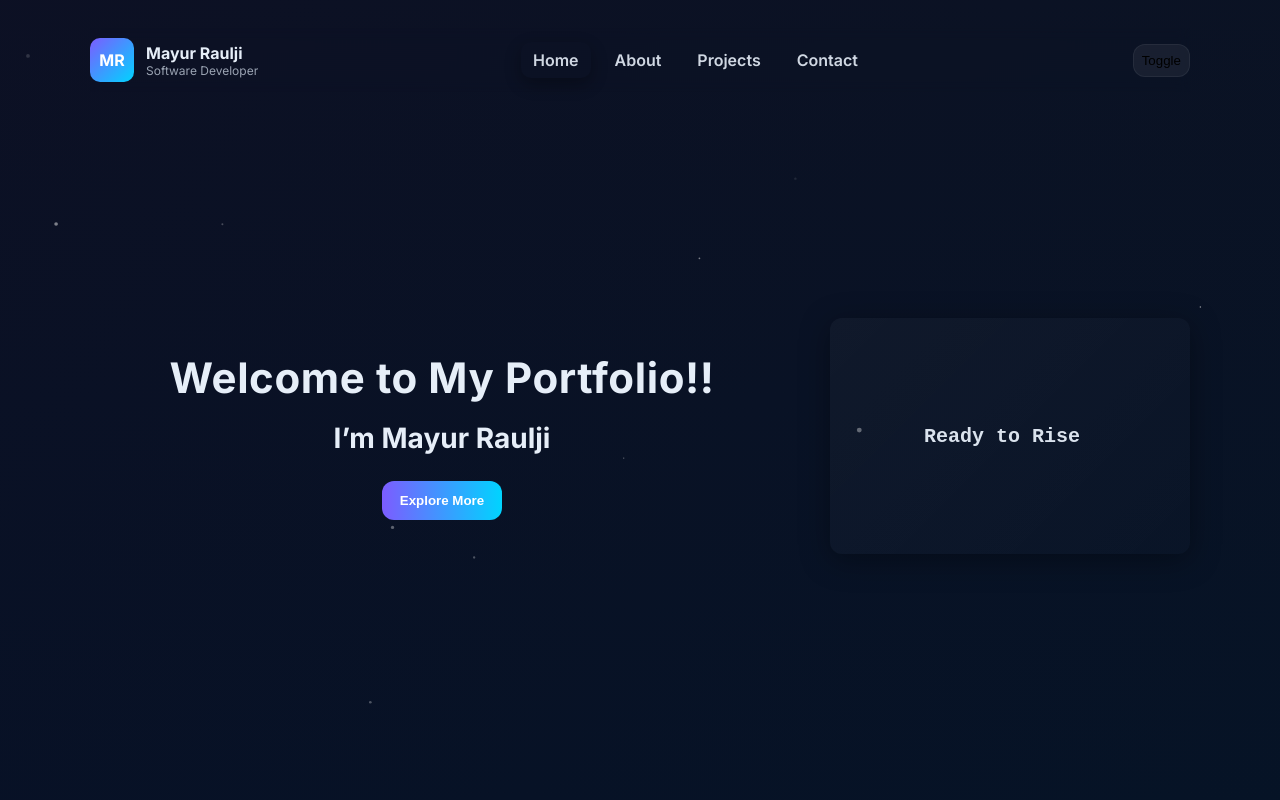
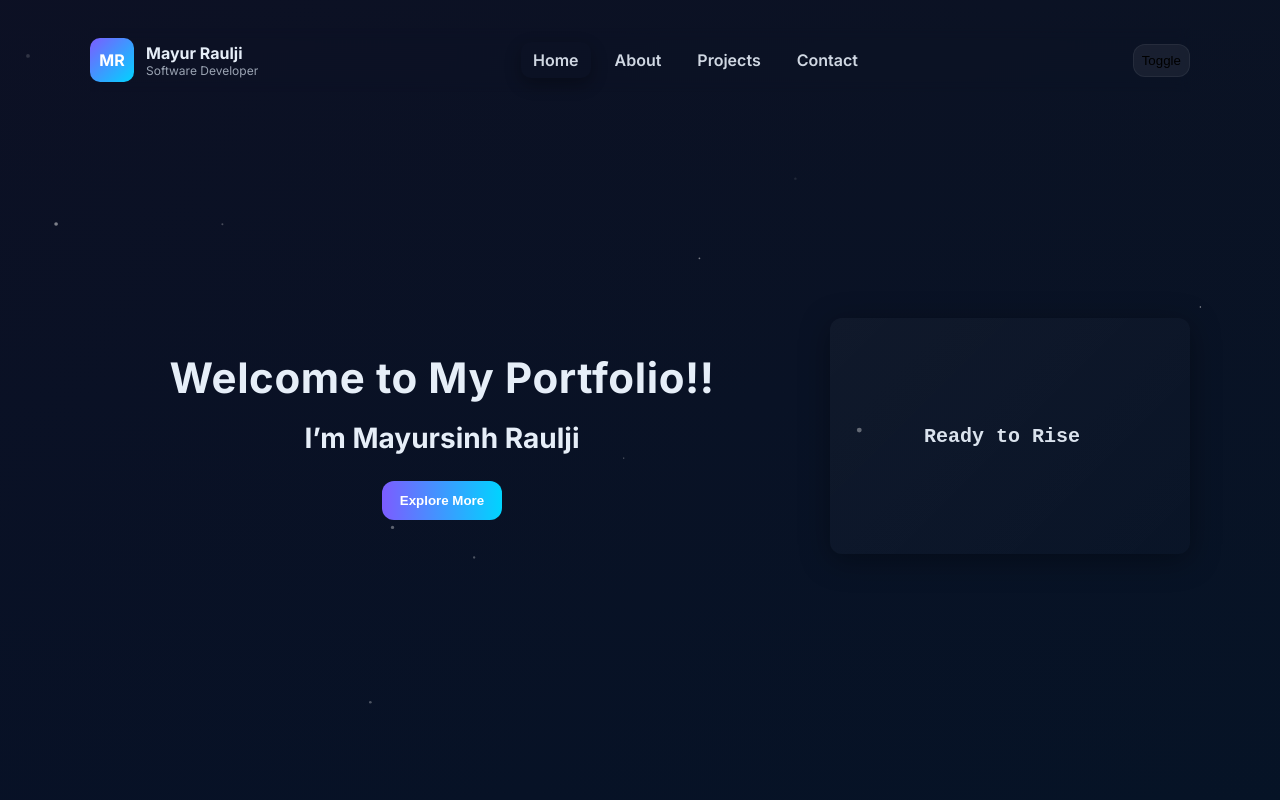
Before and after one commit to mayursinh2311/myportfolio, a plain HTML site: page index.html in a window 1280 px wide. Shown: the top 800 px of the page. Drawn offline with Linux system fonts and the light colour scheme.

Commit message:
Update index.html

```diff
--- a/index.html
+++ b/index.html
@@ -126,7 +126,7 @@
       <section id="home" class="hero">
         <div class="hero-center fade-in">
           <h1>Welcome to My Portfolio!!</h1>
-          <p class="name">I’m <strong>Mayur Raulji</strong></p>
+          <p class="name">I’m <strong>Mayursinh Raulji</strong></p>
           <div class="cta"><button class="btn" onclick="document.getElementById('about').scrollIntoView({behavior:'smooth'})">Explore More</button></div>
         </div>
 
```
